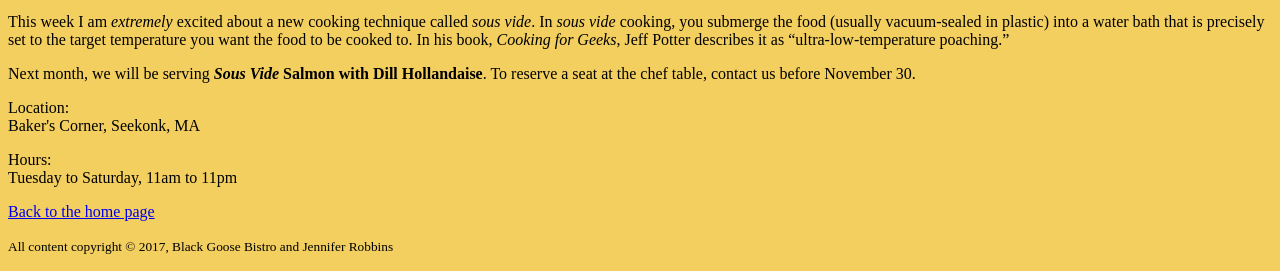
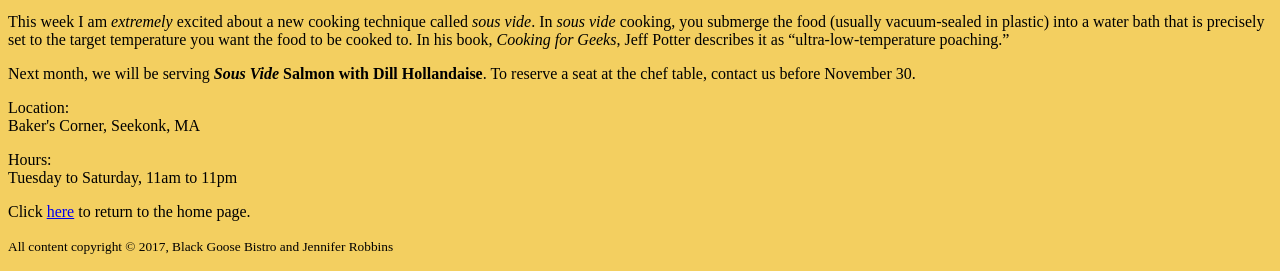
Before and after one commit to juliasala/fid, a plain HTML site: page blackgoose/bgnews.html in a window 1280 px wide. Shown: the part 621-892 px from the top of the page. Drawn offline with Linux system fonts and the light colour scheme.

Commit message:
Update bgnews.html

```diff
--- a/blackgoose/bgnews.html
+++ b/blackgoose/bgnews.html
@@ -72,7 +72,7 @@ body {
   <p>Hours:<br>Tuesday to Saturday, <time datetime="11:00">11am</time> to <time datetime="23:00">11pm</time></p>
 </div>
 
-<p><a href="index.html">Back to the home page</a></p>
+<p>Click <a href="../index.html">here</a> to return to the home page.</p>
 
   <p><small>All content copyright &copy; 2017, Black Goose Bistro and Jennifer Robbins</small></p>
 </footer>
```
